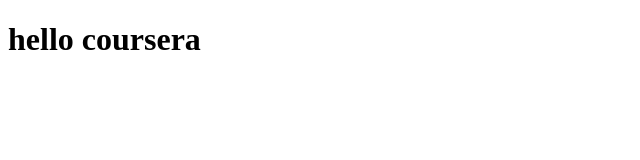
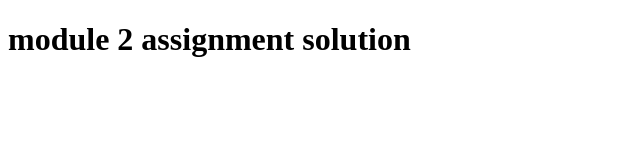
Before and after one commit to SaurabhToni/MOD2_SOLUTIONS.github.io, a plain HTML site: page mod2_solution/index.html in a window 1280 px wide. Shown: the whole page, without its empty margins (0-640 px from the left). Drawn offline with Linux system fonts and the light colour scheme.

Commit message:
some commit

```diff
--- a/mod2_solution/index.html
+++ b/mod2_solution/index.html
@@ -1,9 +1,9 @@
 <!DOCTYPE html>
 <html>
 <head>
-	<title>hello coursera</title>
+	<title>module 2 solutions</title>
 </head>
 <body>
-<h1>hello coursera</h1>
+<h1>module 2 assignment solution</h1>
 </body>
 </html>
```
